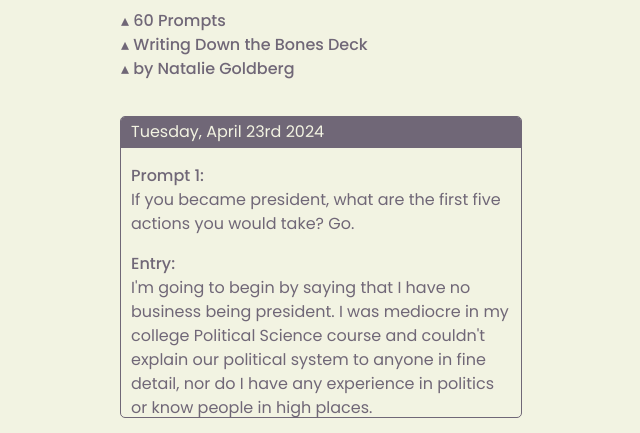
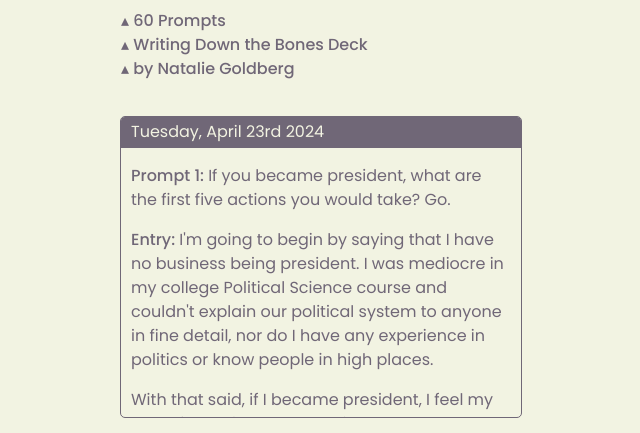
Before and after one commit to akameny/akameny.github.io, a plain HTML site: page index.html in a window 1280 px wide. Shown: the part 257-690 px from the top of the page, without its empty margins (319-959 px from the left). Drawn offline with Linux system fonts and the light colour scheme.

Commit message:
Update index.html

```diff
--- a/index.html
+++ b/index.html
@@ -22,9 +22,9 @@
             <div id="block"><span class="date">Tuesday, April 23rd 2024</span></div>
             <div id="paragraph">
                 <p class="title">Prompt 1:
-                <br><span class="body">If you became president, what are the first five actions you would take? Go.</span></p>
+                <span class="body">If you became president, what are the first five actions you would take? Go.</span></p>
                 <p class="title">Entry:
-                <br><span class="body">
+                <span class="body">
                     I'm going to begin by saying that I have no business being president. I was mediocre in my college Political Science course and couldn't explain our political system to anyone in fine detail, nor do I have any experience in politics or know people in high places.
                     <p>With that said, if I became president, I feel my lack of experience would either lead to my downfall or serve as an asset. After all, I would be entering into the role with fresh eyes.</p>
                     <p>There is a quote by Albert Einstein that goes: "Everyone knew it was impossible, until a fool who didn't know came along and did it". </p>
```
